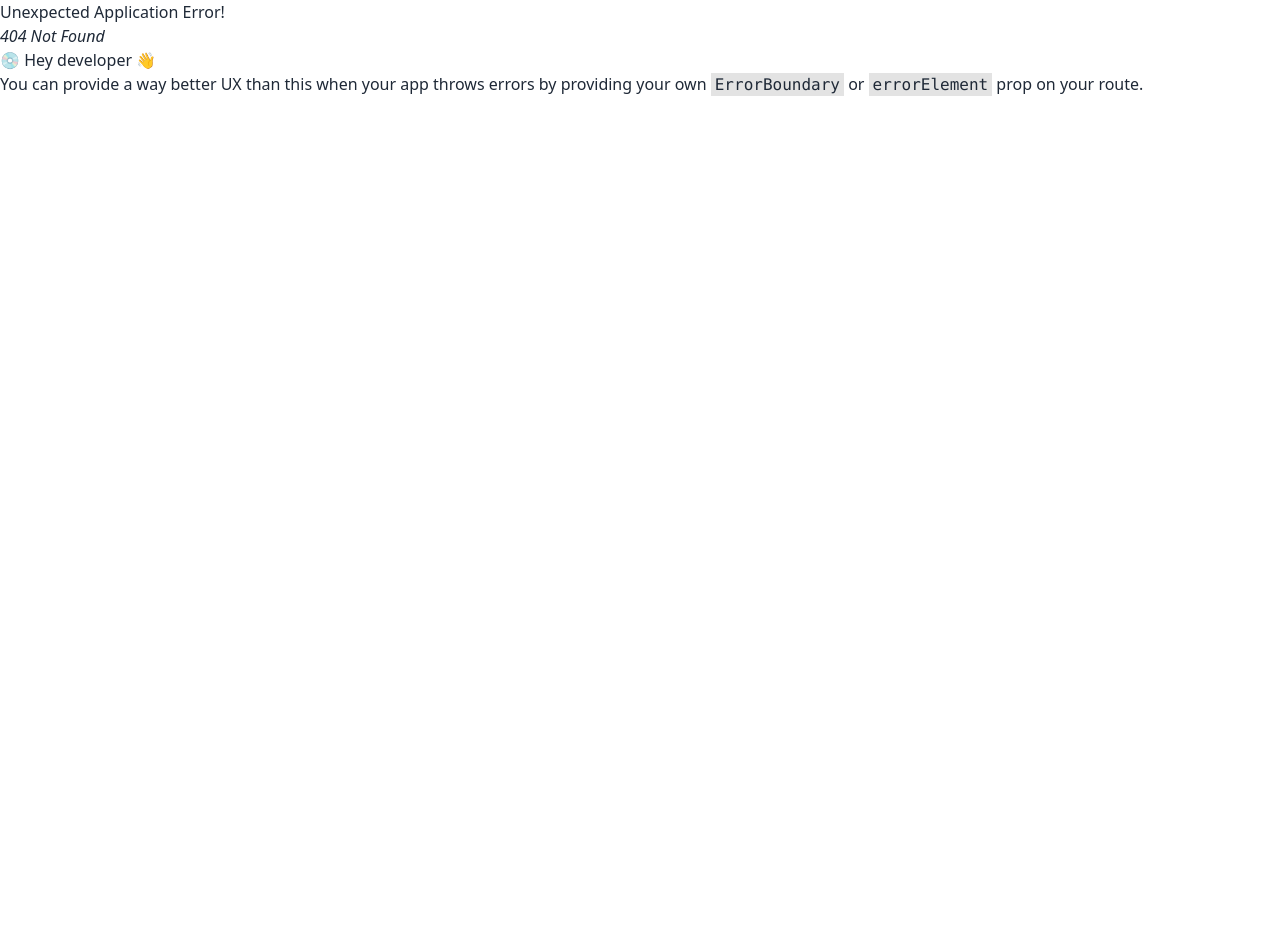
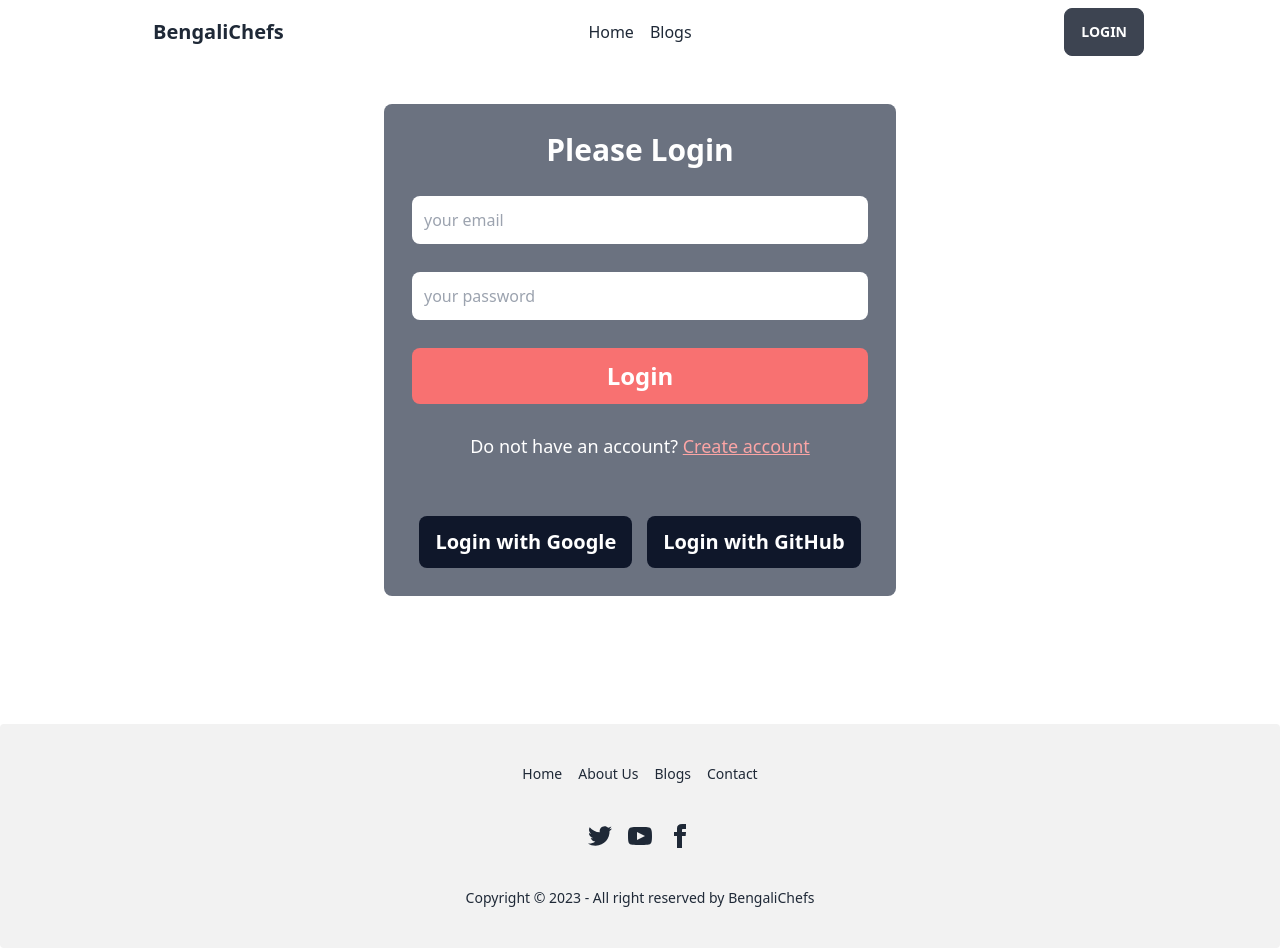
Before and after one commit to mehadi-shuvo/bengali-chefs-client, a React (Vite) app: page /login in a window 1280 px wide. Before the commit this address had no page. Before the commit the page ends 800 px from the top, so only its background shows below. Built offline with nearby package versions, Linux system fonts and the light colour scheme.

Commit message:
log in form create

```diff
--- a/src/pages/Login/Login.jsx
+++ b/src/pages/Login/Login.jsx
@@ -1,9 +1,22 @@
 import React from 'react';
+import { Link } from 'react-router-dom';
 
 const Login = () => {
     return (
-        <div>
-            login
+        <div className='w-2/5 mx-auto bg-gray-500 mt-10 rounded-lg'>
+            <form className='flex gap-7 flex-col p-7'>
+                <h4 className='text-center text-3xl font-extrabold text-white'>Please Login</h4>
+                <input className='p-3 rounded-lg' type="email" name="email" placeholder='your email' />
+                <input className='p-3 rounded-lg' type="password" name="password" placeholder='your password' />
+                <button className='py-3 rounded-lg bg-red-400 font-semibold text-2xl text-white'>Login</button>
+                <div>
+                    <p className='text-center text-lg font-light text-white'>Do not have an account? <Link to='/register' className='text-red-300 underline'>Create account</Link></p>
+                </div>
+            </form>
+            <div className='flex justify-around px-7 mt-7 pb-7'>
+                <button className='py-3 px-4 bg-slate-900 font-semibold text-xl text-white rounded-lg'>Login with Google</button>
+                <button className='py-3 px-4 bg-slate-900 font-semibold text-xl text-white rounded-lg'>Login with GitHub</button>
+            </div>
         </div>
     );
 };
--- a/src/pages/shared/Header/Header.jsx
+++ b/src/pages/shared/Header/Header.jsx
@@ -4,7 +4,7 @@ import { Link } from 'react-router-dom';
 const Header = () => {
     return (
         <div className='md:w-4/5 mx-auto'>
-            <div className="navbar bg-base-100">
+            <div className="navbar bg-transparent">
                 <div className="navbar-start">
                     <div className="dropdown">
                         <label tabIndex={0} className="btn btn-ghost lg:hidden">
@@ -19,13 +19,13 @@ const Header = () => {
                 </div>
                 <div className="navbar-center hidden lg:flex">
                     <ul className="menu menu-horizontal px-1">
-                        <Link className='md:mr-4'>Home</Link>
+                        <Link to='/' className='md:mr-4'>Home</Link>
                         <Link>Blogs</Link>
 
                     </ul>
                 </div>
                 <div className="navbar-end">
-                    <a className="btn">Login</a>
+                    <Link to='/login' className="btn">Login</Link>
                 </div>
             </div>
         </div>
--- a/src/routes/MainRoute.jsx
+++ b/src/routes/MainRoute.jsx
@@ -1,6 +1,7 @@
 import { createBrowserRouter } from "react-router-dom";
 import MainLayouts from "../layouts/MainLayouts";
 import Home from "../pages/Home/Home";
+import Login from "../pages/Login/Login";
 
 const router = createBrowserRouter([
     {
@@ -10,6 +11,10 @@ const router = createBrowserRouter([
         {
           path:'/',
           element: <Home></Home>
+        },
+        {
+          path:'login',
+          element: <Login></Login>
         }
       ]
     },
```
